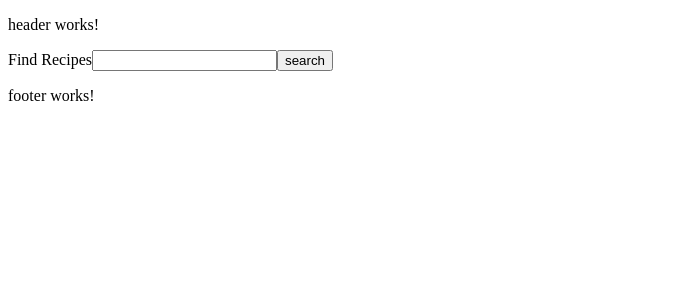
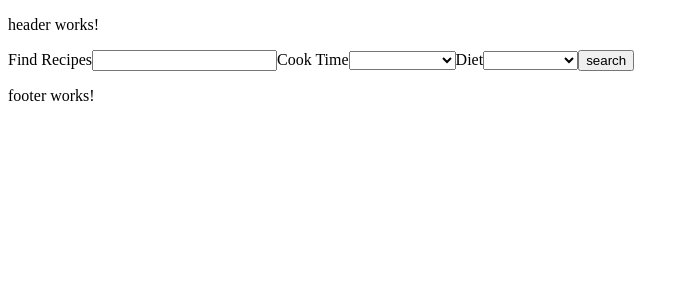
Before and after one commit to Spenn0/recipe-box, an Angular app: page /home in a window 1280 px wide. Shown: the top 300 px of the page, without its empty margins (0-689 px from the left). Built offline with nearby package versions, Linux system fonts and the light colour scheme.

Commit message:
worked on the diet and cookTime searches, currently not working as undefined

```diff
--- a/src/app/home/home.component.ts
+++ b/src/app/home/home.component.ts
@@ -13,18 +13,9 @@ export class HomeComponent implements OnInit {
 
   ngOnInit(): void {}
 
-  // getRecipes = (searchTerm: string): void => {
-  //   this.recipeCardService
-  //     .searchRecipes(searchTerm)
-  //     .subscribe((response: any) => {
-  //       console.log(response);
-  //       this.recipeCards = response;
-  //     });
-  // };
-
-  onSubmit = (searchTerm: string): void => {
+  onSubmit = (searchTerm: string, cookTime: string, dietType: string): void => {
     this.recipeCardService
-      .searchRecipes(searchTerm)
+      .searchRecipes(searchTerm, cookTime, dietType)
       .subscribe((response: any) => {
         this.recipeData = response;
         console.log(response);
--- a/src/app/recipe.service.ts
+++ b/src/app/recipe.service.ts
@@ -16,31 +16,21 @@ export class RecipeService {
 
   constructor(private http: HttpClient) {}
 
-  // getRecipes = (): any => {
-  //   return this.http.get(this.edamamSearchUrl, {
-  //     params: {
-  //       app_id: this.appId,
-  //       app_key: this.appKey,
-
-  //     },
-  //   });
-  // };
-
   searchRecipes = (
-    searchTerm: string
-    // cookTime: string,
-    // dietType: string,
+    searchTerm: string,
+    cookTime: string,
+    dietType: string
   ): any => {
     return this.http.get(this.edamamSearchUrl, {
       params: {
         app_id: this.appId,
         app_key: this.appKey,
         q: searchTerm,
-        // time: cookTime,
-        // diet: dietType,
+        time: cookTime,
+        Diet: dietType,
       },
     });
   };
 }
-// FIGURE OUT WHY Q ISN"T SHOWING UP AS THE QUERY SEARCHED
+// FIGURE OUT WHY TYPES ARE UNDEFINED FOR TIME OR DIET
 // FIGURE OUT WHY RECIPE CARD ISN"T POPULATING RECIPES
--- a/src/app/search1/search1.component.html
+++ b/src/app/search1/search1.component.html
@@ -1,5 +1,21 @@
 <form #searchForm="ngForm" (ngSubmit)="emitSearchTerm(searchForm)">
-  <label for="search">Find Recipes</label>
-  <input type="text" name="search" id="search" ngModel />
+  <label for="searchQuery">Find Recipes</label>
+  <input type="text" name="searchQuery" id="searchQuery" ngModel />
+  <label for="cookTime">Cook Time</label>
+  <select name="cookTime" id="cookTime" ngModel>
+    <option value=""></option>
+    <option value="30">0-30 mintues</option>
+    <option value="30-60">30-60 minutes</option>
+    <option value="60">60+ minutes</option>
+  </select>
+  <label for="dietType">Diet</label>
+  <select name="dietType" id="dietType" ngModel>
+    <option value="low-carb">Low-carb</option>
+    <option value="balanced">Balanced</option>
+    <option value="high-fiber">High-fiber</option>
+    <option value="high-protein">High-protein</option>
+    <option value="low-sodium">Low-sodium</option>
+    <option value="low-fat">Low-fat</option>
+  </select>
   <button>search</button>
 </form>
--- a/src/app/search1/search1.component.ts
+++ b/src/app/search1/search1.component.ts
@@ -4,19 +4,19 @@ import { NgForm } from '@angular/forms';
 @Component({
   selector: 'app-search1',
   templateUrl: './search1.component.html',
-  styleUrls: ['./search1.component.css']
+  styleUrls: ['./search1.component.css'],
 })
 export class Search1Component implements OnInit {
+  @Output() searchEvent = new EventEmitter<string>();
 
-  @Output() searchEvent = new EventEmitter<string>()
+  constructor() {}
 
-  constructor() { }
-
-  ngOnInit(): void {
-  }
+  ngOnInit(): void {}
 
   emitSearchTerm = (form: NgForm) => {
     console.log(form);
-    this.searchEvent.emit(form.form.value.search)
-  }
+    this.searchEvent.emit(form.form.value.searchQuery);
+    this.searchEvent.emit(form.form.value.cookTime);
+    this.searchEvent.emit(form.form.value.dietType);
+  };
 }
```
